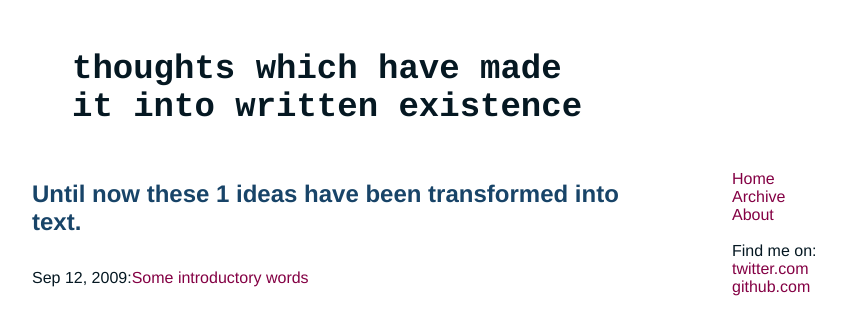
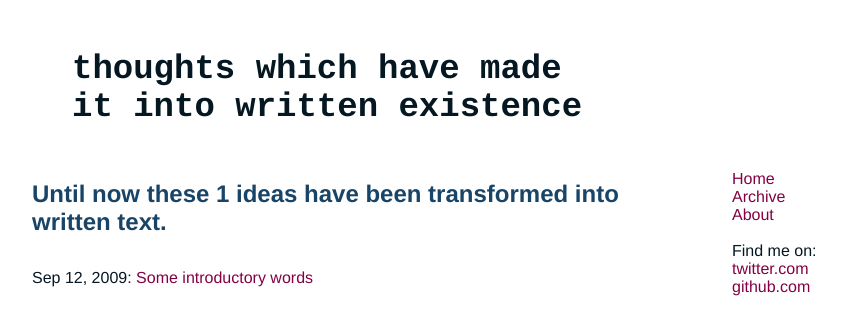
Before and after one commit to mrtazz/mrtazz.github.com, a Jekyll site: the page built from archive.html, in a window 1280 px wide. Shown: the top 335 px of the page, without its empty margins (168-1014 px from the left). Built offline with Jekyll 4.4.1, drawn with Linux system fonts in a browser that asks for light colours; Markdown is read by kramdown in place of the engine named in the settings.

Commit message:
minor correction on archive page

```diff
--- a/archive.html
+++ b/archive.html
@@ -2,13 +2,13 @@
 layout: default
 title: Archive
 ---
-<h2>Until now these {{ site.posts.size }} ideas have been transformed into text.</h2>
+<h2>Until now these {{ site.posts.size }} ideas have been transformed into written text.</h2>
 <br>
 <div class="postcontent">
   <ul class="nobullet">
   {% for post in site.posts %}
     <li>
-      {{ post.date | date: "%b %d, %Y"  }}:<a href="{{ post.url }}">{{ post.title }}</a>
+      {{ post.date | date: "%b %d, %Y"  }}:<a href="{{ post.url }}"> {{ post.title }}</a>
     </li>
   {% endfor %}
   </ul>
```
